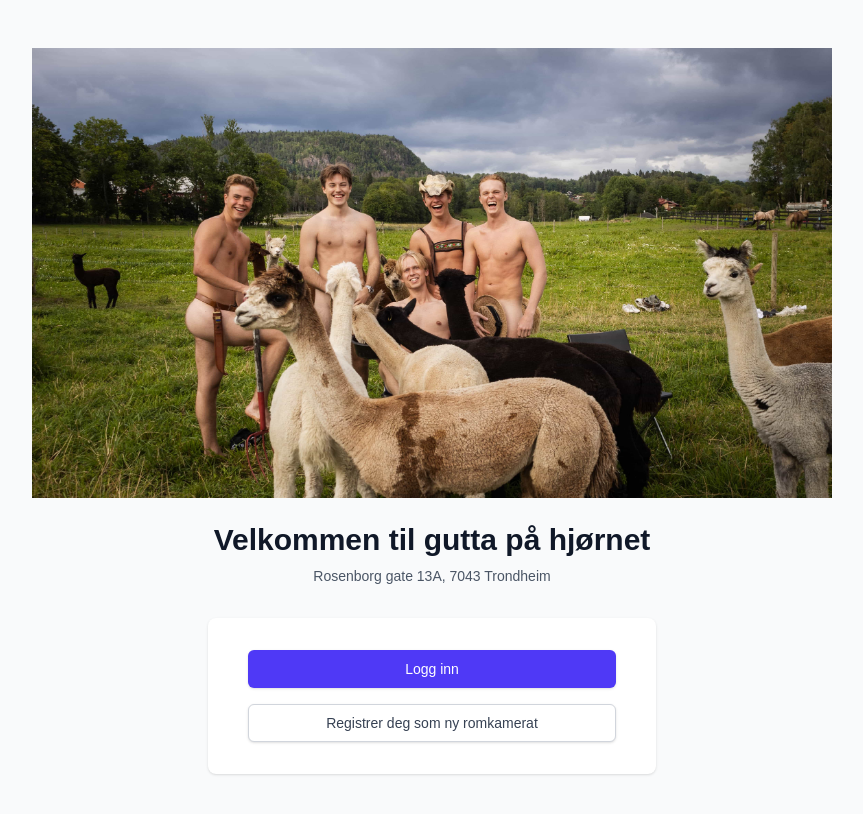
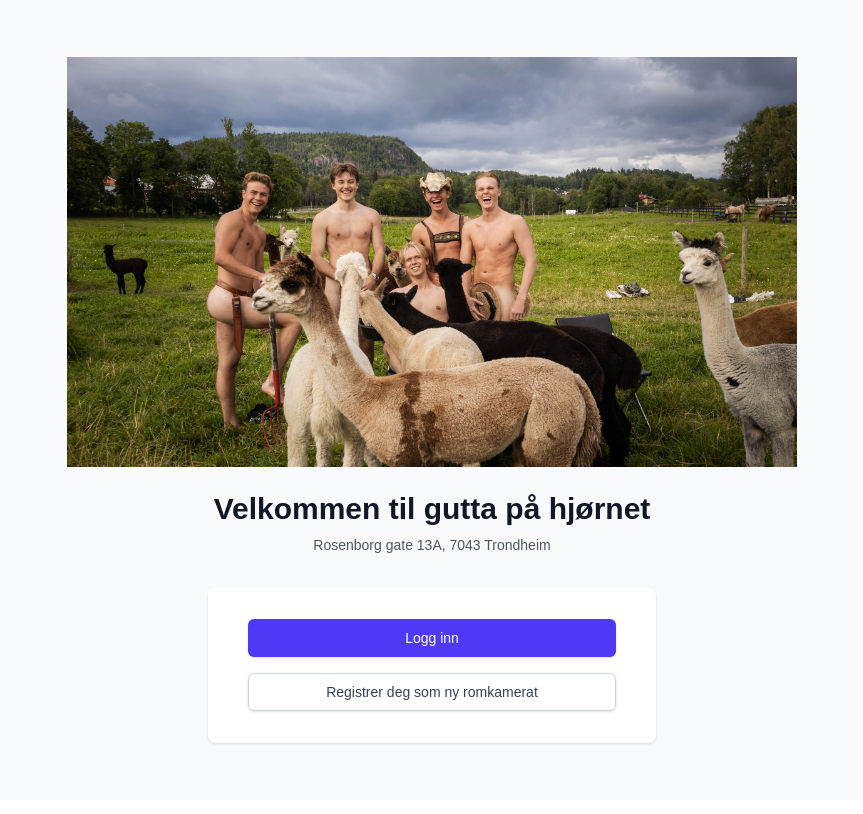
Before and after one commit to nikolaitandberg/gutta-web, a Next.js app: page / in a window 1280 px wide. Shown: the top 814 px of the page, without its empty margins (208-1071 px from the left). Built offline with nearby package versions, Linux system fonts and the light colour scheme; no server answers.

Commit message:
Replace homepage image with 'gutta.jpg' and update dimensions

```diff
--- a/src/app/page.tsx
+++ b/src/app/page.tsx
@@ -31,10 +31,11 @@ export default function Home() {
   return (
     <div className="min-h-screen bg-gray-50 flex flex-col justify-center py-12 sm:px-6 lg:px-8">
       <Image
-        src={"/1M1A5123-2-min.jpg"}
+        src={"/gutta.jpg"}
         alt="Gutta på hjørnet"
-        width={800}
-        height={400}
+        width={4661}
+        height={2622}
+        style={{ minWidth: '300px', width: '60%', height: 'auto' }}
         className="mx-auto"
         priority
       />
```
Also changed, not shown: public/1M1A5123-2-min.jpg (deleted), public/gutta.jpg (added).
